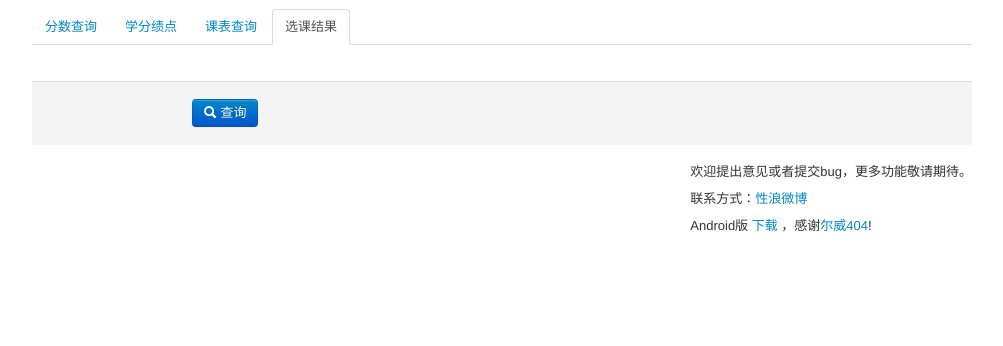
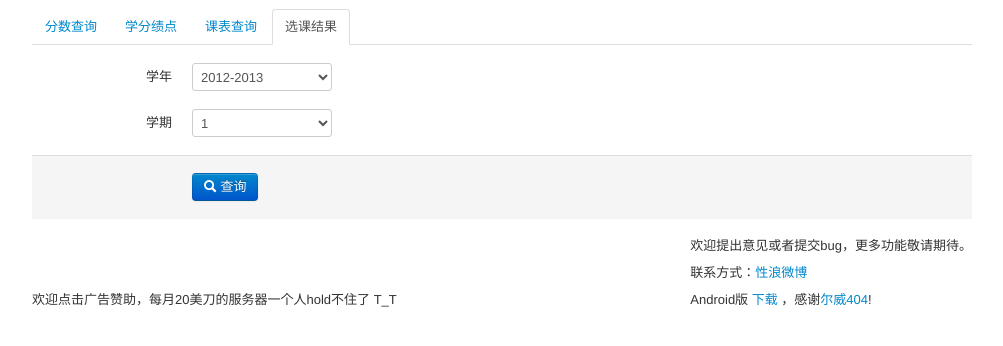
Before and after one commit to insysu/sysujwxt-web2, a Flask app: template templates/index.html in a window 1280 px wide, after a click on "选课结果". Shown: the part 72-418 px from the top of the page, without its empty margins (138-1141 px from the left). Run offline with Flask 2, Linux system fonts and the light colour scheme; the template is opened without the code that fills it: most values are stand-ins (such as "Sample title", 1, 10 or a date in 2020); some libraries are stand-ins or nearby versions.

Commit message:
update: query selecting result with options

```diff
--- a/jwxt.py
+++ b/jwxt.py
@@ -367,11 +367,53 @@ def remove_course(id, cookie):
     ch.close()
     return ret_body
 
-#TODO: 等能选课的时候再实现吧
-def select_course():
-    pass
+def select_course(cookie):
+    url = 'http://uems.sysu.edu.cn/jwxt/xsxk/xsxk.action?method=selectCoursesChanged'
+    query_json = """
+    {
+        header: {
+            "code": -100,
+            "message": {
+                "title": "",
+                "detail": ""
+            }
+        },
+        body: {
+            dataStores: {},
+            parameters: {
+                "args": [
+                    "02080023121001",
+                    "30",
+                    "",
+                    "2012-2013",
+                    "1",
+                    "",
+                    "",
+                    "",
+                    "",
+                    "",
+                    ""
+                ],
+                "responseParam": "dataSave"
+            }
+        }
+    }
+    """
+    return retrive_data(url, cookie, query_json)
 
+def get_aaa(cookie):
+    url = 'http://uems.sysu.edu.cn/jwxt/xsxk/xsxk.action?method=getJxjhByxh'
+    query_json = """
+{header:{"code": -100, "message": {"title": "", "detail": ""}},body:{dataStores:{},parameters:{"args": [], "responseParam": "xfms"}}}
+    """
+    return retrive_data(url, cookie, query_json)
 
+def get_bbb(cookie):
+    url = 'http://uems.sysu.edu.cn/jwxt/xsxk/xsxk.action?method=getKclb'
+    query_json = """
+{header:{"code": -100, "message": {"title": "", "detail": ""}},body:{dataStores:{fkclbStore:{rowSet:{"primary":[],"filter":[],"delete":[]},name:"fkclbStore",pageNumber:1,pageSize:2147483647,recordCount:0,rowSetName:"pojo_com.neusoft.education.sysu.xk.zxxk.entity.KclbxxModel"}},parameters:{"args": ["2012-2013", "1", "02"]}}}
+    """
+    return retrive_data(url, cookie, query_json)
 
 def get_course_result(year, term, cookie):
     print year, term, cookie
--- a/static/js/query.js
+++ b/static/js/query.js
@@ -181,7 +181,10 @@ $(document).ready(function(event) {
   // bind event to btn get course result
   $('#course-result-query-btn').click(function(event) {
     event.preventDefault();
-    $.get('./course_result', {'year': '2011-2012', 'term': 2},
+    var year = $('#course-result-year').val();
+    var term = $('#course-result-term').val();
+
+    $.get('./course_result', {'year': year, 'term': term},
           function(data) {
             eval('data=' + data);
             debug = data;
--- a/templates/base.html
+++ b/templates/base.html
@@ -61,7 +61,25 @@
      })();
 
    </script>
-  </div>
-  <!--<script type="text/javascript" src="http://jwxt2.lovemaple.info/router.js"></script>-->
+
+   {% if not g.is_handheld_device %}
+   <br>
+   <br>
+   <br>
+   <p>欢迎点击广告赞助，每月20美刀的服务器一个人hold不住了 T_T</p>
+   <script type="text/javascript"><!--
+     google_ad_client = "ca-pub-6722858117609321";
+     /* jwxt广告 */
+     google_ad_slot = "9493323507";
+     google_ad_width = 728;
+     google_ad_height = 90;
+     //-->
+   </script>
+   <script type="text/javascript"
+     src="http://pagead2.googlesyndication.com/pagead/show_ads.js">
+   </script>
+   {% endif %}
+ </div>
+ <!--<script type="text/javascript" src="http://jwxt2.lovemaple.info/router.js"></script>-->
 </body>
 </html>
--- a/templates/index.html
+++ b/templates/index.html
@@ -106,6 +106,34 @@
 
     <div class="tab-pane" id="tabs-4">
       <form class="form-horizontal">
+        <div class="control-group">
+          <label class="control-label" for="course-result-year">学年</label>
+          <div class="controls">
+            <select class="span2" name="course-result-year" id="course-result-year">
+              <option>2005-2006</option>
+              <option>2006-2007</option>
+              <option>2007-2008</option>
+              <option>2008-2009</option>
+              <option>2009-2010</option>
+              <option>2010-2011</option>
+              <option>2011-2012</option>
+              <option selected="selected">2012-2013</option>
+              <option>2013-2014</option>
+              <option>2014-2015</option>
+              <option>2015-2016</option>
+            </select>
+          </div>
+        </div>
+        <div class="control-group">
+          <label class="control-label" for="course-result-term">学期</label>
+          <div class="controls">
+            <select class="span2" name="course-result-term" id="course-result-term">
+              <option selected="selected">1</option>
+              <option>2</option>
+              <option>3</option>
+            </select>
+          </div>
+        </div>
         <div class="form-actions">
           <button type="submit" class="btn btn-primary" id="course-result-query-btn"><i class="icon-search icon-white"></i> 查询</button>
         </div>
```
